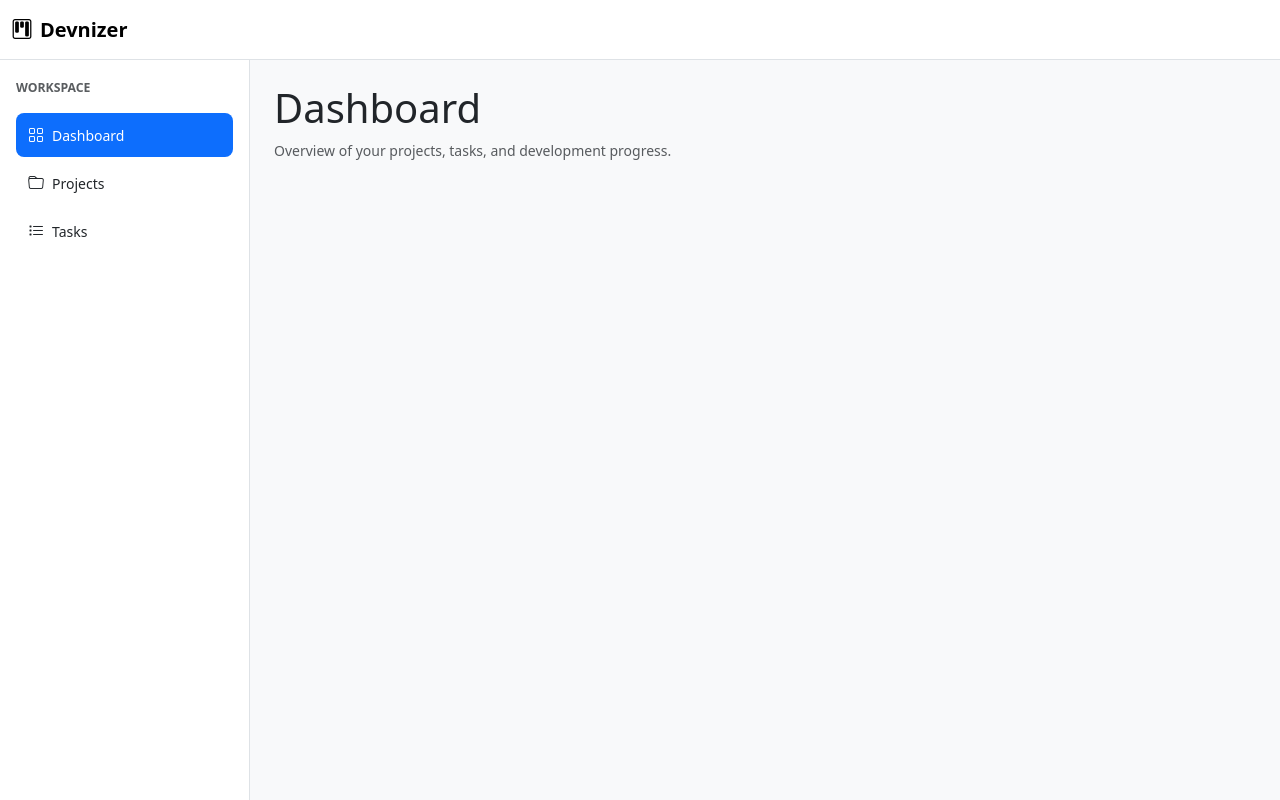
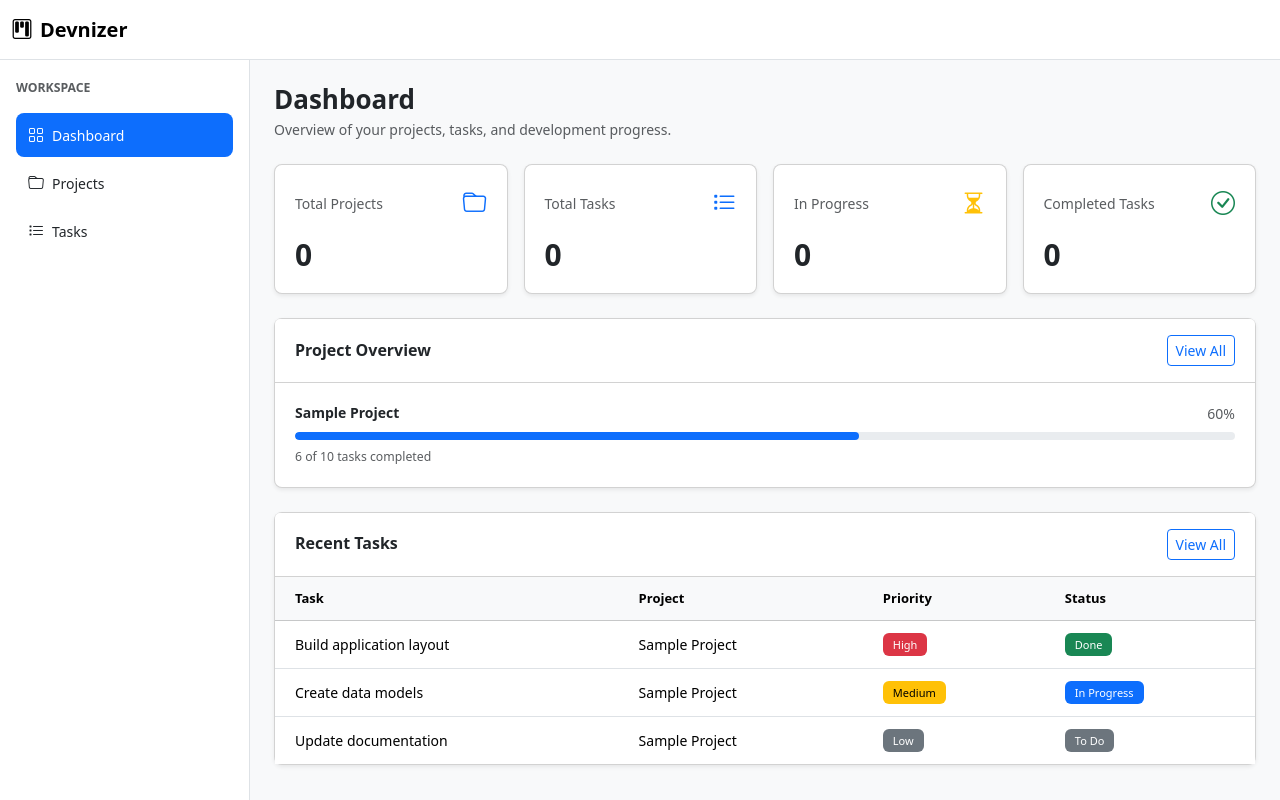
Before and after one commit to shukri-alzoubi/devnizer, a plain HTML site: page index.html in a window 1280 px wide. Drawn offline with nearby package versions, Linux system fonts and the light colour scheme.

Commit message:
feat: build dashboard interface

```diff
--- /dev/null
+++ b/css/dashboard.style.css
@@ -0,0 +1,116 @@
+/* --- PAGE HEADER --- */
+
+#dashboard-page .page-header h1 {
+    font-size: 26px;
+    font-weight: 700;
+}
+
+#dashboard-page .page-header p {
+    font-size: 14px;
+}
+
+/* --- DASHBOARD CARDS --- */
+
+#dashboard-page .card {
+    border-radius: var(--app-border-radius);
+    box-shadow: var(--bs-box-shadow-sm);
+}
+
+#dashboard-page .card-body {
+    padding: 20px;
+}
+
+#dashboard-page .card-header {
+    padding: 16px 20px;
+}
+
+#dashboard-page .card-header h5 {
+    font-size: 16px;
+    font-weight: 600;
+}
+
+/* --- STATISTIC CARDS --- */
+
+#dashboard-page .card-body h2 {
+    font-size: 30px;
+    font-weight: 700;
+}
+
+/* --- PROJECT OVERVIEW --- */
+
+.project-overview-item {
+    padding: 16px 0;
+}
+
+.project-overview-item:first-child {
+    padding-top: 0;
+}
+
+.project-overview-item:last-child {
+    padding-bottom: 0;
+}
+
+.project-overview-item:not(:last-child) {
+    border-bottom: 1px solid var(--bs-border-color);
+}
+
+.project-overview-item h6 {
+    font-size: 14px;
+    font-weight: 600;
+}
+
+.project-overview-item .progress {
+    height: 8px;
+    border-radius: 8px;
+}
+
+.project-overview-item .progress-bar {
+    border-radius: 8px;
+}
+
+/* --- RECENT TASKS --- */
+
+#recentTasks .table th {
+    font-size: 13px;
+    font-weight: 600;
+    white-space: nowrap;
+}
+
+#recentTasks .table td {
+    font-size: 14px;
+}
+
+#recentTasks .table th,
+#recentTasks .table td {
+    padding: 12px 20px;
+}
+
+#recentTasks .table tr:last-child td {
+    border-bottom: 0;
+}
+
+#recentTasks .badge {
+    font-size: 11px;
+    font-weight: 500;
+    padding: 6px 10px;
+}
+
+/* --- RESPONSIVE DASHBOARD --- */
+
+@media (max-width: 575.98px) {
+    #dashboard-page .page-header h1 {
+        font-size: 22px;
+    }
+
+    #dashboard-page .card-body {
+        padding: 16px;
+    }
+
+    #dashboard-page .card-header {
+        padding: 12px 16px;
+    }
+
+    #recentTasks .table {
+        min-width: 550px;
+    }
+}
--- a/index.html
+++ b/index.html
@@ -18,6 +18,7 @@
     <link rel="stylesheet" href="./css/layout.style.css">
     <link rel="stylesheet" href="./css/components.style.css">
     <link rel="stylesheet" href="./css/modals.style.css">
+    <link rel="stylesheet" href="./css/dashboard.style.css">
 </head>
 
 <body>
--- a/pages/dashboard.page.html
+++ b/pages/dashboard.page.html
@@ -1,6 +1,170 @@
 <section id="dashboard-page">
-    <h1>Dashboard</h1>
-    <p class="text-body-secondary">
-        Overview of your projects, tasks, and development progress.
-    </p>
+
+    <!-- PAGE HEADER -->
+    <header class="page-header mb-4">
+        <h1 class="h3 fw-bold mb-1">Dashboard</h1>
+        <p class="text-body-secondary mb-0">
+            Overview of your projects, tasks, and development progress.
+        </p>
+    </header>
+
+    <!-- STATISTICS -->
+    <div class="row g-3 mb-4">
+
+        <!-- TOTAL PROJECTS -->
+        <div class="col-12 col-sm-6 col-xl-3">
+            <div class="card h-100">
+                <div class="card-body">
+                    <div class="d-flex align-items-center justify-content-between">
+                        <span class="text-body-secondary">Total Projects</span>
+                        <i class="bi bi-folder text-primary fs-4"></i>
+                    </div>
+                    <h2 class="fw-bold mt-3 mb-0" id="totalProjects">0</h2>
+                </div>
+            </div>
+        </div>
+
+        <!-- TOTAL TASKS -->
+        <div class="col-12 col-sm-6 col-xl-3">
+            <div class="card h-100">
+                <div class="card-body">
+                    <div class="d-flex align-items-center justify-content-between">
+                        <span class="text-body-secondary">Total Tasks</span>
+                        <i class="bi bi-list-task text-primary fs-4"></i>
+                    </div>
+                    <h2 class="fw-bold mt-3 mb-0" id="totalTasks">0</h2>
+                </div>
+            </div>
+        </div>
+
+        <!-- IN PROGRESS -->
+        <div class="col-12 col-sm-6 col-xl-3">
+            <div class="card h-100">
+                <div class="card-body">
+                    <div class="d-flex align-items-center justify-content-between">
+                        <span class="text-body-secondary">In Progress</span>
+                        <i class="bi bi-hourglass-split text-warning fs-4"></i>
+                    </div>
+                    <h2 class="fw-bold mt-3 mb-0" id="inProgressTasks">0</h2>
+                </div>
+            </div>
+        </div>
+
+        <!-- COMPLETED TASKS -->
+        <div class="col-12 col-sm-6 col-xl-3">
+            <div class="card h-100">
+                <div class="card-body">
+                    <div class="d-flex align-items-center justify-content-between">
+                        <span class="text-body-secondary">Completed Tasks</span>
+                        <i class="bi bi-check-circle text-success fs-4"></i>
+                    </div>
+                    <h2 class="fw-bold mt-3 mb-0" id="completedTasks">0</h2>
+                </div>
+            </div>
+        </div>
+
+    </div>
+
+    <!-- PROJECT OVERVIEW -->
+    <div class="card mb-4" id="projectOverview">
+
+        <div class="card-header bg-body d-flex align-items-center justify-content-between">
+            <h5 class="mb-0">Project Overview</h5>
+
+            <a href="#projects" class="btn btn-sm btn-outline-primary">
+                View All
+            </a>
+        </div>
+
+        <div class="card-body" id="projectOverviewList">
+
+            <!-- TEMPORARY PROJECT PREVIEW -->
+            <div class="project-overview-item">
+
+                <div class="d-flex justify-content-between align-items-center mb-2">
+                    <h6 class="mb-0">Sample Project</h6>
+                    <span class="text-body-secondary">60%</span>
+                </div>
+
+                <div class="progress" role="progressbar" aria-label="Project completion" aria-valuenow="60"
+                    aria-valuemin="0" aria-valuemax="100">
+
+                    <div class="progress-bar" style="width: 60%"></div>
+
+                </div>
+
+                <small class="text-body-secondary d-block mt-2">
+                    6 of 10 tasks completed
+                </small>
+
+            </div>
+
+        </div>
+    </div>
+
+    <!-- RECENT TASKS -->
+    <div class="card mb-4" id="recentTasks">
+
+        <div class="card-header bg-body d-flex align-items-center justify-content-between">
+            <h5 class="mb-0">Recent Tasks</h5>
+
+            <a href="#tasks" class="btn btn-sm btn-outline-primary">
+                View All
+            </a>
+        </div>
+
+        <div class="table-responsive">
+            <table class="table align-middle mb-0">
+
+                <thead class="table-light">
+                    <tr>
+                        <th>Task</th>
+                        <th>Project</th>
+                        <th>Priority</th>
+                        <th>Status</th>
+                    </tr>
+                </thead>
+
+                <tbody id="recentTasksList">
+
+                    <!-- TEMPORARY TASK PREVIEW -->
+                    <tr>
+                        <td>Build application layout</td>
+                        <td>Sample Project</td>
+                        <td>
+                            <span class="badge text-bg-danger">High</span>
+                        </td>
+                        <td>
+                            <span class="badge text-bg-success">Done</span>
+                        </td>
+                    </tr>
+
+                    <tr>
+                        <td>Create data models</td>
+                        <td>Sample Project</td>
+                        <td>
+                            <span class="badge text-bg-warning">Medium</span>
+                        </td>
+                        <td>
+                            <span class="badge text-bg-primary">In Progress</span>
+                        </td>
+                    </tr>
+
+                    <tr>
+                        <td>Update documentation</td>
+                        <td>Sample Project</td>
+                        <td>
+                            <span class="badge text-bg-secondary">Low</span>
+                        </td>
+                        <td>
+                            <span class="badge text-bg-secondary">To Do</span>
+                        </td>
+                    </tr>
+
+                </tbody>
+
+            </table>
+        </div>
+    </div>
+
 </section>
```
